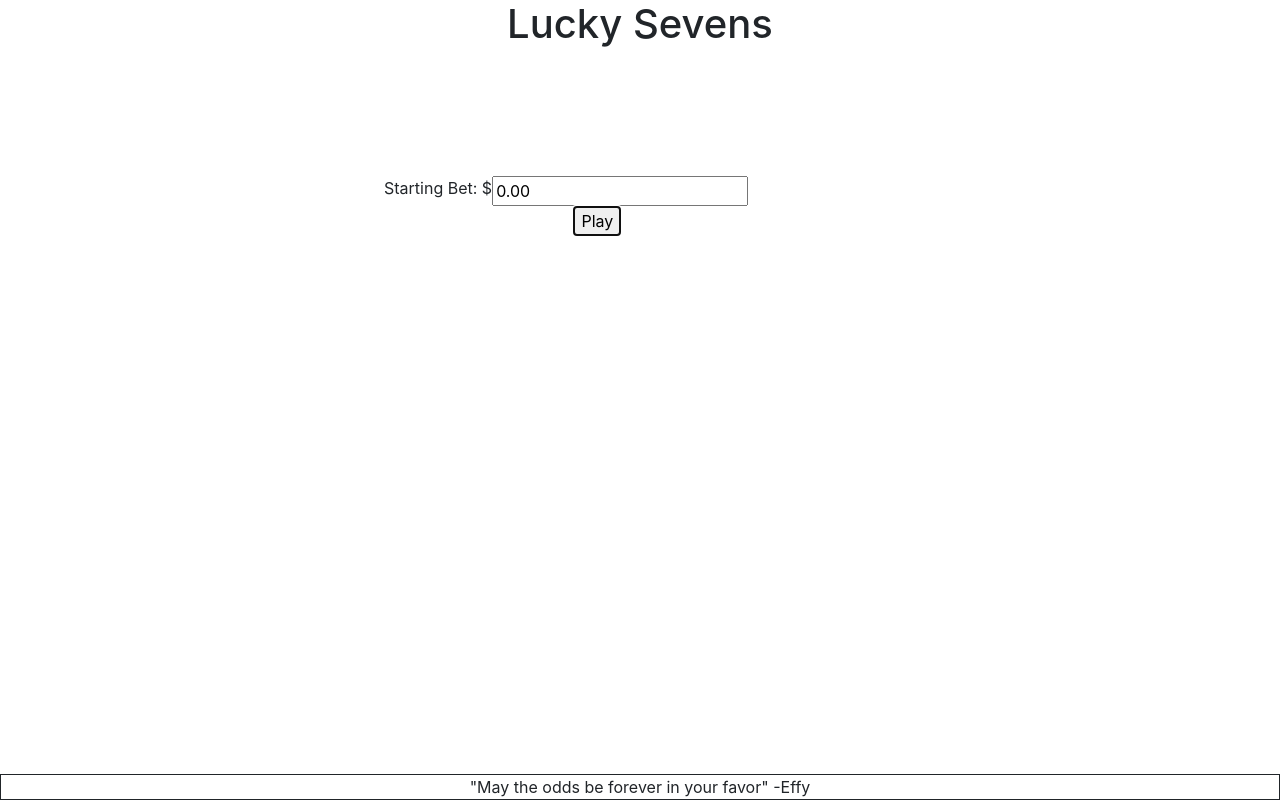
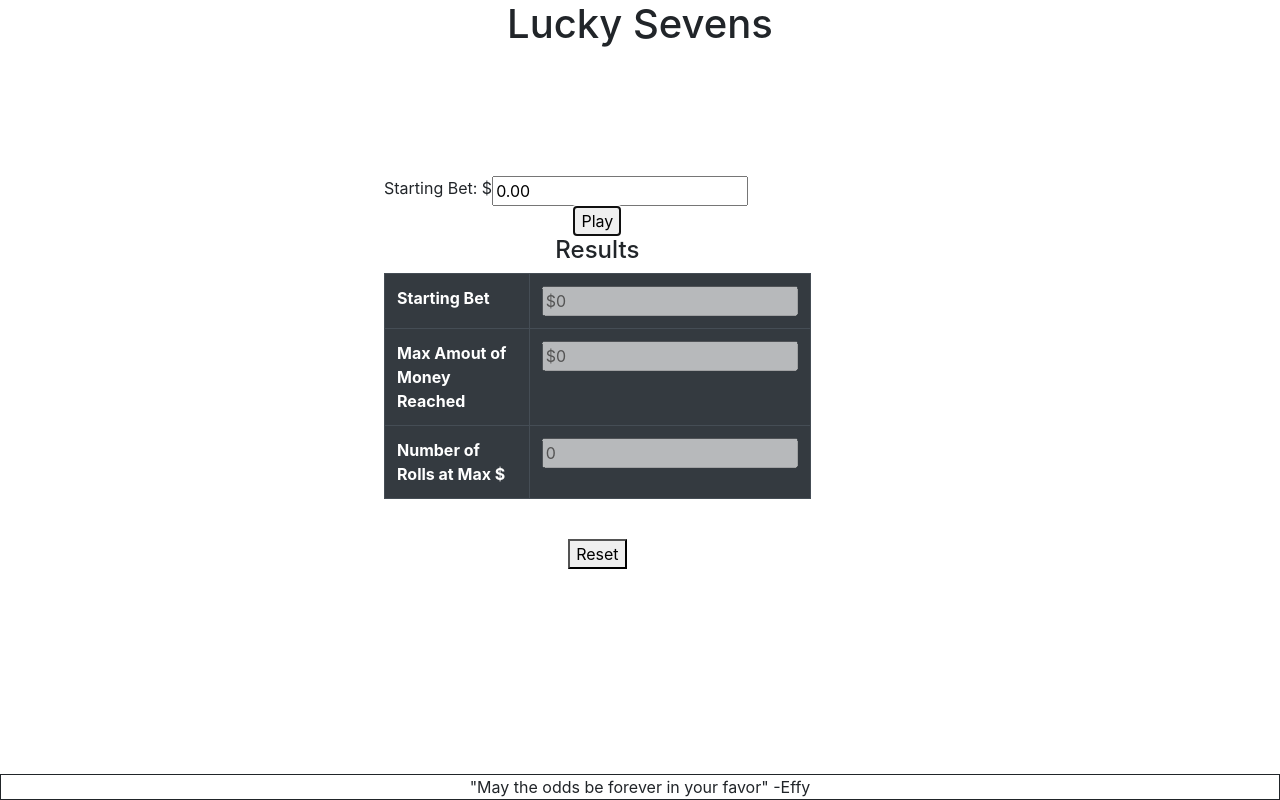
Before and after one commit to hatab002/LuckySevens, a plain HTML site: page index.html in a window 1280 px wide. Both pictures are taken after a click on the button "Play". Drawn offline with nearby package versions, Linux system fonts and the light colour scheme.

Commit message:
table has data

```diff
--- a/index.html
+++ b/index.html
@@ -13,27 +13,27 @@
         <section class="row">
             Starting Bet: $ <input id="startingBet" value="0.00"></input>
         </section>
-        <section> <button onclick=play() id="startButton" type="submit">Play</button></section>
+        <section> <button onclick="play()" id="startButton" type="submit">Play</button></section>
         <section class="row" id="resultsSection" style="display:none">
             <h4>Results</h4>
             <table class="table table-bordered table-dark text-left">
                     <tbody>
-                      <tr>
+                      <tr >
                         <th scope="row">Starting Bet</th>
-                        <td id="startBet"></td>
+                        <td><input id="startBet"vtype="number" value="" disabled></td>
                       </tr>
                       <tr>
                         <th scope="row">Max Amout of Money Reached</th>
-                        <td id="maxMoney"</td>
+                        <td><input  id="maxMoney"vtype="number" value="" disabled></td>
                       </tr>
-                      <tr>
+                      <tr >
                         <th scope="row">Number of Rolls at Max $</th>
-                        <td id="rollsMax"></td>
+                        <td><input id="rollsMax" type="number" value="" disabled></td>
                       </tr>
                     </tbody>
                   </table>
             <br>
-            <button id="resetButton" type="reset">Reset</button>
+            <button id="resetButton" type="reset" onclick= "reset()">Reset</button>
         </section>
     </main>
     <footer class="footer fixed-bottom" style="border-style:solid; border-width: 1px">
--- a/luckySevens.js
+++ b/luckySevens.js
@@ -35,6 +35,19 @@ for (k = 0; k < money.length; k++){
     }
 }
 console.log("Rolls at max money" + money.indexOf(mostMoney))
+console.log("Total Rolls: " + (money.length - 1))
+document.getElementById("startingBet").value = gameMoney
+}
+console.log("most" + mostMoney)
+console.log(money)
+if (gameMoney == 0){
+    document.getElementById("resultsSection").style.display = "block";
+    document.getElementById("startBet").value = "$" + money[0];
+    document.getElementById("maxMoney").value = "$" + mostMoney;
+    document.getElementById("rollsMax").value = money.indexOf(mostMoney)
+}
 }
 
+var reset = function () {
+
 }
```
